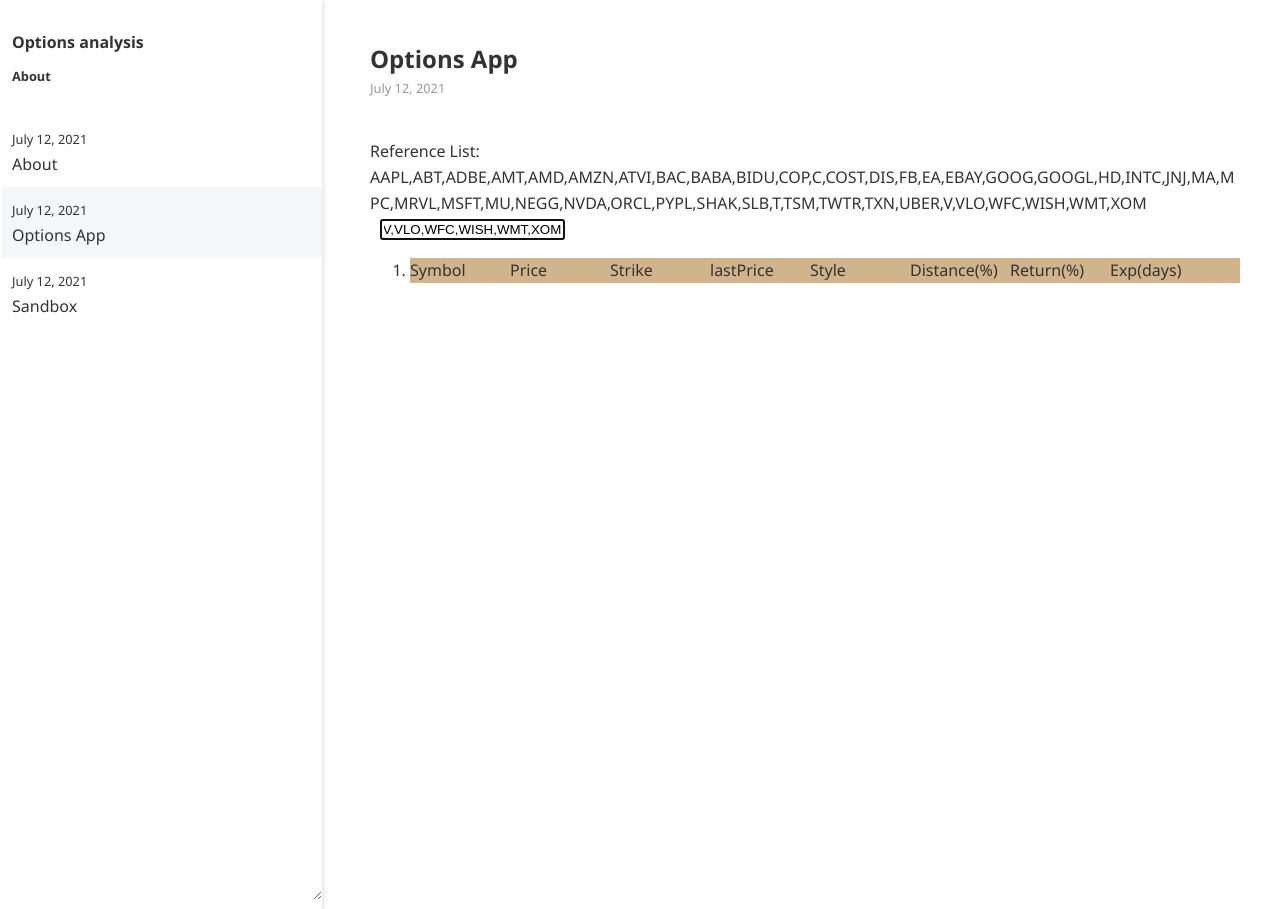
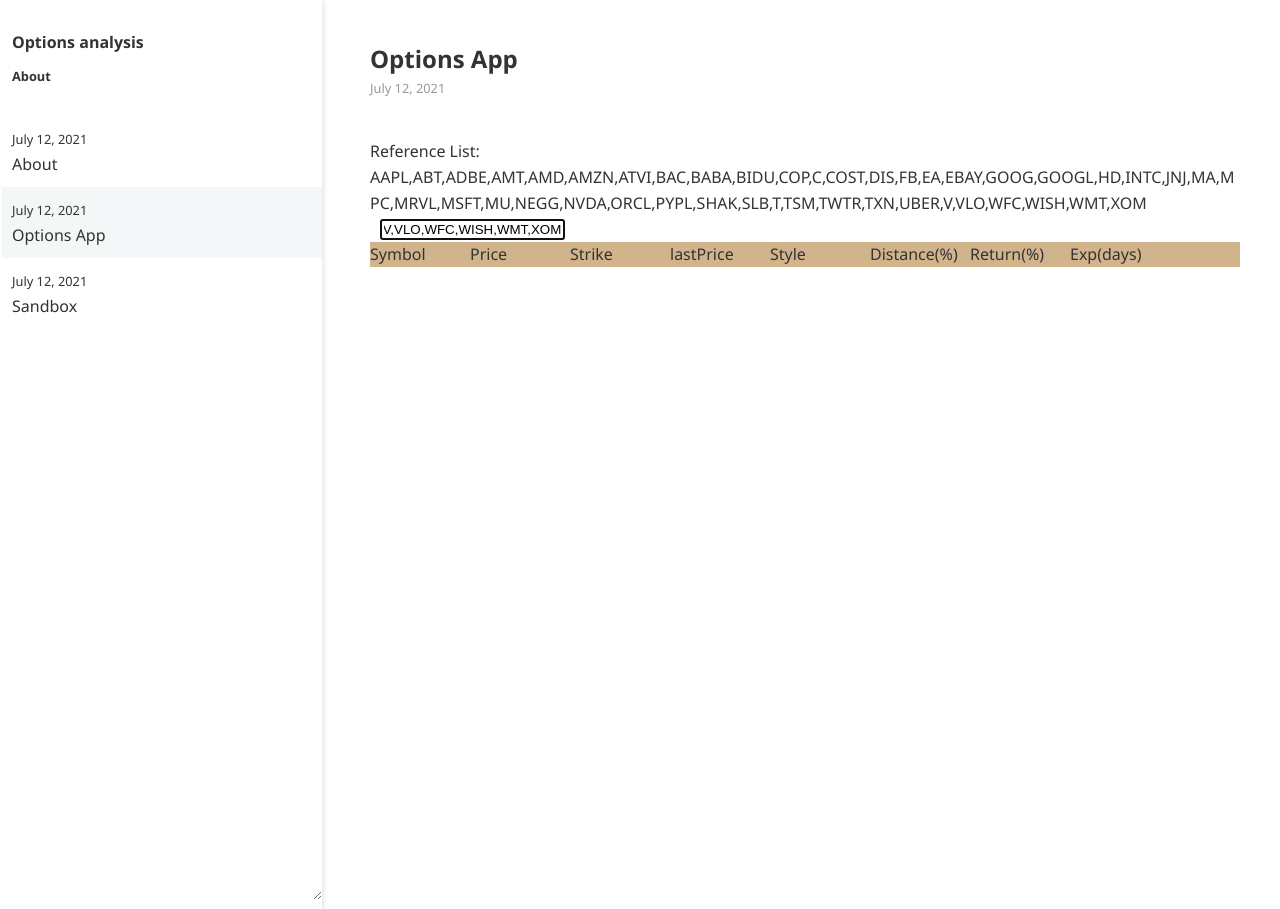
Before and after one commit to Chipingai/Chipingai.github.io, a Jekyll site: the page _posts/2021-07-12-options-app.html, which Jekyll copies as it is, in a window 1280 px wide. Built offline with Jekyll 4.4.1, drawn with Linux system fonts in a browser that asks for light colours.

Commit message:
Update 2021-07-12-options-app.html

```diff
--- a/_posts/2021-07-12-options-app.html
+++ b/_posts/2021-07-12-options-app.html
@@ -12,9 +12,9 @@ Reference List:
 			submitTicker();
 		}"
 id="tickerInput" type="text" style="margin-left:10px; margin-right:10px" autocomplete="off" placeholder="Add stock ticker...">
-
-  <ol style="height:500px; position:relative; overflow:auto;" id="list"><li style="background-color:tan; position:sticky; top:0px; "><span style="width:100px; display:inline-block;">Symbol</span><span style="width:100px; display:inline-block;">Price</span><span style="width:100px; display:inline-block;">Strike</span><span style="width:100px; display:inline-block;">lastPrice</span><span style="width:100px; display:inline-block;">Style</span><span style="width:100px; display:inline-block;">Distance(%)</span><span style="width:100px; display:inline-block;">Return(%)</span><span style="width:100px; display:inline-block;">Exp(days)</span>
-</li></ol>
+  <div style="background-color:tan;"><span style="width:100px; display:inline-block;">Symbol</span><span style="width:100px; display:inline-block;">Price</span><span style="width:100px; display:inline-block;">Strike</span><span style="width:100px; display:inline-block;">lastPrice</span><span style="width:100px; display:inline-block;">Style</span><span style="width:100px; display:inline-block;">Distance(%)</span><span style="width:100px; display:inline-block;">Return(%)</span><span style="width:100px; display:inline-block;">Exp(days)</span>
+</div>
+  <ol style="height:500px; position:relative; overflow:auto;" id="list"></ol>
 
 </div>
 
```
